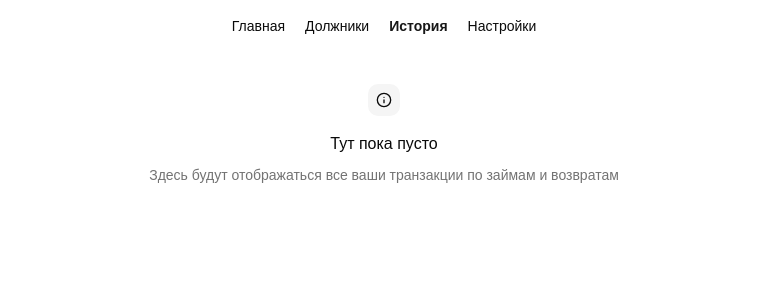
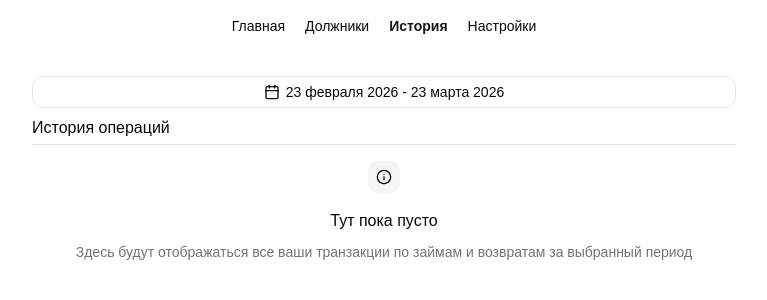
Before and after one commit to mtwtf55/dolgi, a React (Vite) app: page /history in a window 1280 px wide. Shown: the top 300 px of the page, without its empty margins (256-1023 px from the left). Built offline with nearby package versions, Linux system fonts and the light colour scheme.

Commit message:
feat: Добавил фильтрация по диапазону дат для истории

```diff
--- /dev/null
+++ b/src/components/ui/range-picker.tsx
@@ -0,0 +1,50 @@
+import { format, isAfter } from 'date-fns';
+import { ru } from 'date-fns/locale';
+import { CalendarIcon } from 'lucide-react';
+import type { DateRange } from 'react-day-picker';
+import { Button } from './button';
+import { Calendar } from './calendar';
+import { Popover, PopoverContent, PopoverTrigger } from './popover';
+
+type RangePickerProps = {
+  onRangeChanged: (range: DateRange | undefined) => void;
+  dateRange: DateRange;
+};
+
+export const RangePicker = ({ onRangeChanged, dateRange }: RangePickerProps) => {
+  return (
+    <Popover>
+      <PopoverTrigger asChild>
+        <Button
+          variant="outline"
+          id="date-picker-range"
+          className="justify-center px-2.5 font-normal"
+        >
+          <CalendarIcon className="" />
+          {dateRange.from ? (
+            dateRange.to ? (
+              <>
+                {format(dateRange.from, 'd MMMM yyyy', { locale: ru })} -{' '}
+                {format(dateRange.to, 'd MMMM yyyy', { locale: ru })}
+              </>
+            ) : (
+              format(dateRange.from, 'd MMMM yyyy')
+            )
+          ) : (
+            <span>Выберите диапазон</span>
+          )}
+        </Button>
+      </PopoverTrigger>
+      <PopoverContent className="w-auto p-0" align="start">
+        <Calendar
+          mode="range"
+          defaultMonth={dateRange?.from}
+          selected={dateRange}
+          onSelect={onRangeChanged}
+          numberOfMonths={1}
+          disabled={(date) => isAfter(date, new Date())}
+        />
+      </PopoverContent>
+    </Popover>
+  );
+};
--- a/src/pages/history.tsx
+++ b/src/pages/history.tsx
@@ -1,24 +1,57 @@
-import { useHistoryStore } from '@/stores/use-history-store';
+import { cn } from '@/lib/utils';
+import { selectHistoryByRange, useHistoryStore } from '@/stores/use-history-store';
 import { DebtHistoryItem } from '@components/debt-history-item';
 import { NoDataPlaceholder } from '@components/no-data-placeholder';
 import { createFileRoute } from '@tanstack/react-router';
+import { RangePicker } from '@ui/range-picker';
+import { Separator } from '@ui/separator';
+import { endOfDay, startOfDay, subMonths } from 'date-fns';
+import { useDeferredValue, useState } from 'react';
+import { type DateRange } from 'react-day-picker';
+import { useShallow } from 'zustand/shallow';
 
 export const Route = createFileRoute('/history')({
   component: History,
 });
 
+const initialRange: DateRange = {
+  from: startOfDay(subMonths(new Date(), 1)),
+  to: endOfDay(new Date()),
+};
+
 function History() {
-  const historyItems = useHistoryStore((state) => state.history);
+  const [range, setRange] = useState<DateRange>(initialRange);
+  const deferredRange = useDeferredValue(range);
+  const historyItems = useHistoryStore(
+    useShallow((state) => selectHistoryByRange(state, deferredRange)),
+  );
   const hasItems = historyItems.length !== 0;
+  const isStale = range !== deferredRange;
+
+  const handleRangeChanged = (range: DateRange | undefined) => {
+    setRange(range ?? initialRange);
+  };
 
   return (
-    <div className="flex flex-col gap-1">
+    <div className="flex flex-col">
+      <RangePicker dateRange={range} onRangeChanged={handleRangeChanged} />
+      <h3 className="font-medium mt-2 mb-1">История операций</h3>
+      <Separator className="mb-2" />
       {hasItems ? (
-        historyItems.map((item) => <DebtHistoryItem key={item.id} itemId={item.id} />)
+        <div
+          className={cn(
+            'flex flex-col gap-1 transition-opacity duration-200',
+            isStale && 'opacity-50 pointer-events-none',
+          )}
+        >
+          {historyItems.map((item) => (
+            <DebtHistoryItem key={item.id} itemId={item.id} />
+          ))}
+        </div>
       ) : (
         <NoDataPlaceholder
           title="Тут пока пусто"
-          description="Здесь будут отображаться все ваши транзакции по займам и возвратам"
+          description="Здесь будут отображаться все ваши транзакции по займам и возвратам за выбранный период"
           className="pt-2 gap-2"
         />
       )}
--- a/src/stores/use-history-store/use-history-store.selectors.ts
+++ b/src/stores/use-history-store/use-history-store.selectors.ts
@@ -1,3 +1,5 @@
+import { endOfDay, isAfter, isBefore, startOfDay } from 'date-fns';
+import type { DateRange } from 'react-day-picker';
 import type { HistoryItem, HistoryStoreState } from './use-history-store.types';
 
 export const selectDebtorsSummary = (state: HistoryStoreState) => {
@@ -42,3 +44,13 @@ export const selectHistoryItemAmout = (state: HistoryStoreState, id: HistoryItem
 
   return findResult.amount;
 };
+
+export const selectHistoryByRange = (state: HistoryStoreState, range: DateRange) => {
+  if (range.from && range.to) {
+    const { from, to } = range;
+    return state.history.filter(
+      ({ createdAt }) => isBefore(createdAt, endOfDay(to)) && isAfter(createdAt, startOfDay(from)),
+    );
+  }
+  return state.history;
+};
```
